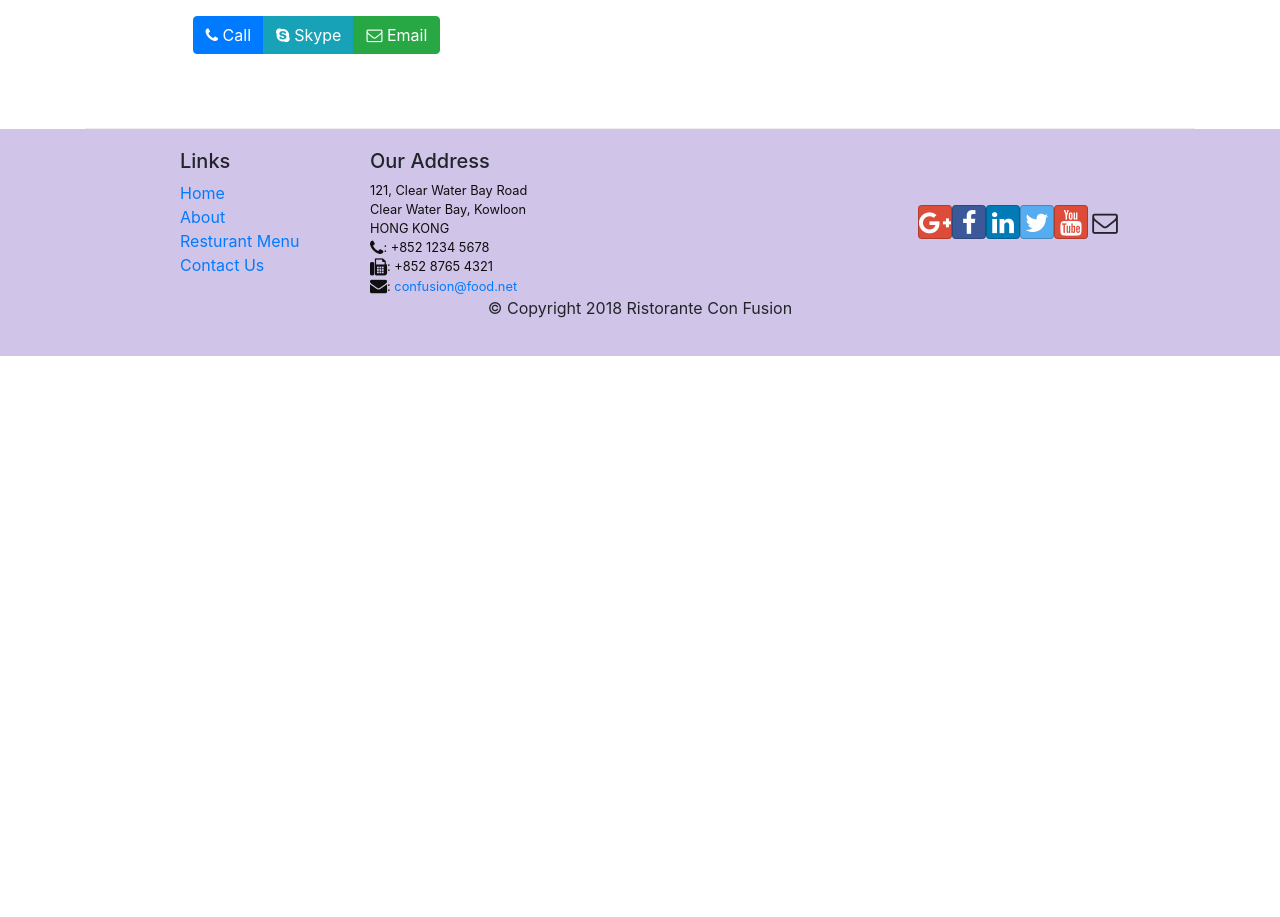
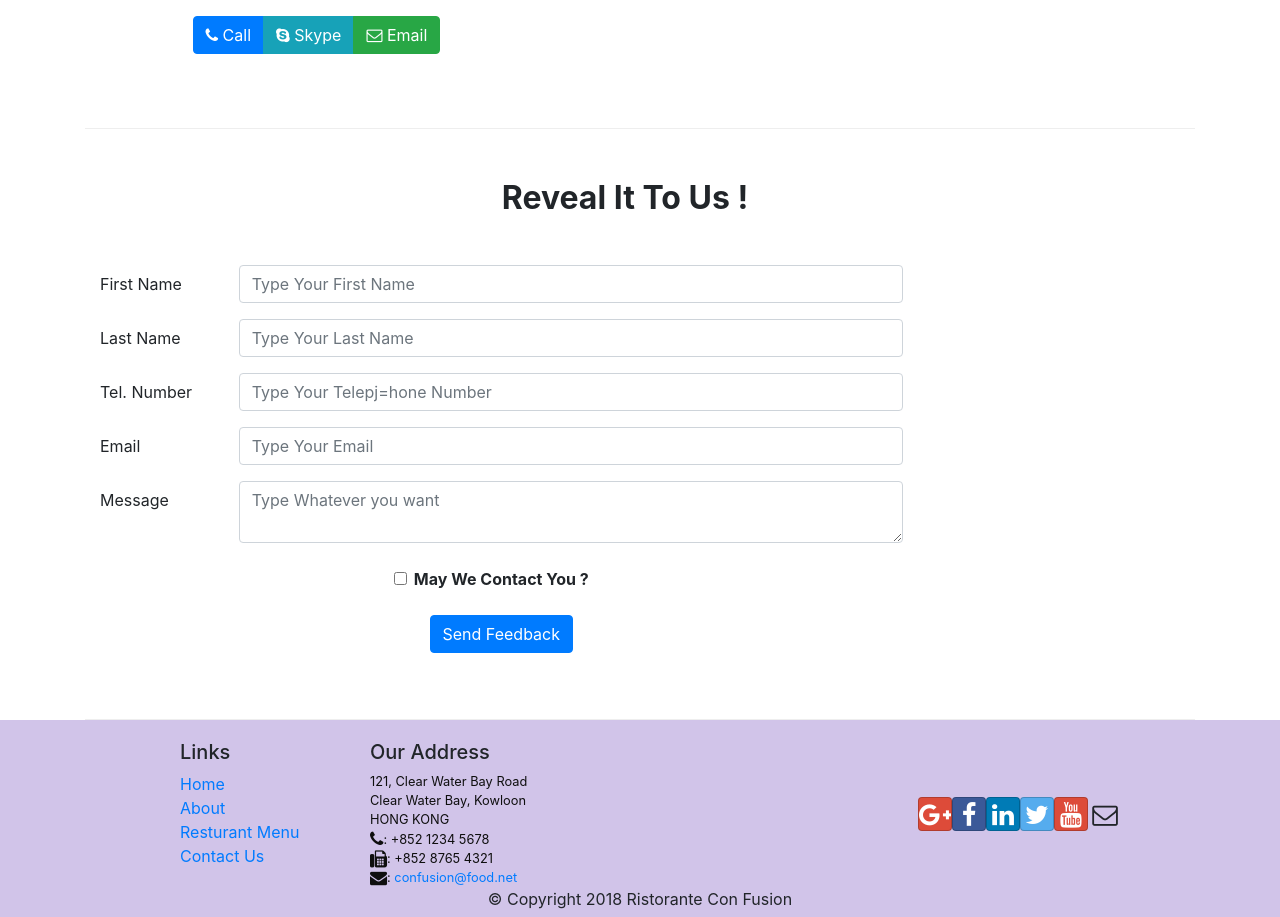
Before and after one commit to yossef-khaled/Menu-App, a React (Create React App) app: page /contactus in a window 1280 px wide. Shown: the part 740-1657 px from the top of the page. Before the commit the page ends 1096 px from the top, so only its background shows below. Built offline with nearby package versions, Linux system fonts and the light colour scheme.

Commit message:
Add a form for submiting feedback in contactus.

```diff
--- a/src/Components/ContactUsComponent.jsx
+++ b/src/Components/ContactUsComponent.jsx
@@ -1,14 +1,61 @@
 import React, { Component } from 'react';
-import {Breadcrumb, BreadcrumbItem} from 'reactstrap';
+import {Breadcrumb, BreadcrumbItem, Form, FormGroup, Label, Col, Input, Button} from 'reactstrap';
 import {Link} from 'react-router-dom';
+
+
+function RenderContactSelect({doesAgree, handleInputChange}) {
+    if(doesAgree) {
+        return(
+            <Col md={{size: 3, offset: 1}}>
+                <Input type="select" name="contactType"
+                       value={doesAgree}
+                       onChange={handleInputChange}>
+                    <option>Tel.</option>
+                    <option>Email</option>
+                </Input>
+            </Col>
+        );
+    }
+    else {
+        console.log(doesAgree);
+        return(
+            <></>
+        );
+    }
+}
+
 class ContactUs extends Component {
+
     constructor(props) {
         super(props);
 
         this.state = {
+            firstName: '',
+            lastName: '',
+            telNum: '',
+            email: '',
+            doesAgree: false,
+            contactType: '',
+            message: ''
+        };
 
-        };
+        this.handleInputChange = this.handleInputChange.bind(this);
+        this.handleSubmit = this.handleSubmit.bind(this);
     }
+
+    handleInputChange(event) {
+        const value = event.target.type === 'checkbox' ? event.target.checked : event.target.value;
+        const name = event.target.name;
+        this.setState({
+            [name]: value
+        });
+    }
+
+    handleSubmit(event) {
+        alert('Current State is: ' + JSON.stringify(this.state));
+        event.preventDefault();
+    }
+
     render() {
         return(
             <div className="container">
@@ -48,6 +95,99 @@ class ContactUs extends Component {
                         </div>
                     </div>
                 </div>
+                <div className="container row row-content">
+                    <div className="row col-12">
+                        <h2 className="mx-auto font-weight-bold mb-5">Reveal It To Us !</h2>
+                    </div>
+                    <div className="col-12 col-md-9">
+                        <Form onSubmit={this.handleSubmit}>
+                            <FormGroup row>
+                                <Label htmlFor="firstName" md={2}>First Name</Label>
+                                {/*The following col element is equivalent to :
+                                   <div className="col-md-10">
+                                        *Some DOM elements*
+                                   </div>
+                                */}
+                                <Col md={10}>
+                                <Input type="text"
+                                       id="firstName"
+                                       name="firstName"
+                                       placeholder="Type Your First Name"
+                                       value={this.state.firstName}
+                                       onChange={this.handleInputChange}
+                                       />
+                                </Col>
+                            </FormGroup>
+                            <FormGroup row>
+                                <Label htmlFor="lastName" md={2}>Last Name</Label>
+                                <Col md={10}>
+                                <Input type="text"
+                                       id="lastName"
+                                       name="lastName"
+                                       placeholder="Type Your Last Name"
+                                       value={this.state.lastName}
+                                       onChange={this.handleInputChange}
+                                       />
+                                </Col>
+                            </FormGroup>
+                            <FormGroup row>
+                                <Label htmlFor="telNum" md={2}>Tel. Number</Label>
+                                <Col md={10}>
+                                <Input type="text"
+                                       id="telNum"
+                                       name="telNum"
+                                       placeholder="Type Your Telepj=hone Number"
+                                       value={this.state.telNum}
+                                       onChange={this.handleInputChange}
+                                       />
+                                </Col>
+                            </FormGroup>
+                            <FormGroup row>
+                                <Label htmlFor="email" md={2}>Email</Label>
+                                <Col md={10}>
+                                <Input type="email"
+                                       id="email"
+                                       name="email"
+                                       placeholder="Type Your Email"
+                                       value={this.state.email}
+                                       onChange={this.handleInputChange}
+                                       />
+                                </Col>
+                            </FormGroup>
+                            <FormGroup row>
+                                <Label htmlFor="message" md={2}>Message</Label>
+                                <Col md={10}>
+                                <Input type="textarea"
+                                       id="message"
+                                       name="message"
+                                       placeholder="Type Whatever you want"
+                                       value={this.state.message}
+                                       onChange={this.handleInputChange}
+                                       />
+                                </Col>
+                            </FormGroup>
+                            <FormGroup row className="text-centered">
+                                <Col className="text-center mt-2">
+                                    <Input type="checkbox"
+                                           id="doesAgree"
+                                           name="doesAgree"
+                                           value={this.state.doesAgree}
+                                           onChange={this.handleInputChange}
+                                           />
+                                    <Label className="font-weight-bold"> May We Contact You ?</Label>
+                                </Col>
+                                <RenderContactSelect doesAgree={this.state.doesAgree} handleInputChange={this.handleInputChange}/>
+                            </FormGroup>
+                            <FormGroup className="text-center">
+                                <Col>
+                                    <Button type="submit" color="primary">
+                                        Send Feedback
+                                    </Button>
+                                </Col>
+                            </FormGroup>
+                        </Form>
+                    </div>
+                </div>
             </div>
         );
     }
```
